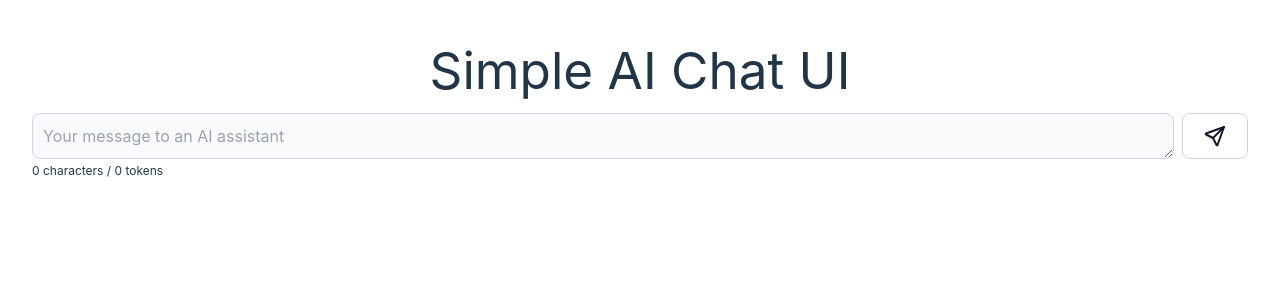
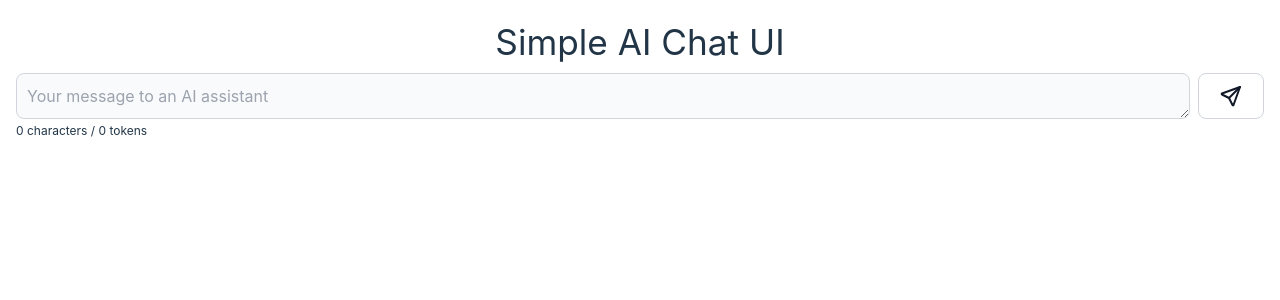
Before and after one commit to daveschumaker/super-simple-chatui, a React (Vite) app: page / in a window 1280 px wide. Shown: the top 300 px of the page. Built offline with nearby package versions, Linux system fonts and the light colour scheme.

Commit message:
chore: update CSS  and use formatTimestamp method

```diff
--- a/src/App.css
+++ b/src/App.css
@@ -1,7 +1,7 @@
 #root {
   max-width: 1280px;
   margin: 0 auto;
-  padding: 2rem;
+  padding: 1rem;
   text-align: center;
   width: 100%;
 }
--- a/src/App.tsx
+++ b/src/App.tsx
@@ -119,12 +119,17 @@ function App() {
                   dangerouslySetInnerHTML={{
                     __html: message.content.replace(/\n/g, '<br />')
                   }}
+                  style={{
+                    wordBreak: 'break-all'
+                  }}
                 />
               )}
             </div>
-            <div className="text-xs">
-              {new Date(message.timestamp).toLocaleString()}
-            </div>
+            {message.timestamp && (
+              <div className="text-xs">
+                {formatTimestamp(message.timestamp)}
+              </div>
+            )}
           </div>
         ))}
       </div>
--- a/src/index.css
+++ b/src/index.css
@@ -36,7 +36,7 @@ body {
 }
 
 h1 {
-  font-size: 3.2em;
+  font-size: 2.2em;
 }
 
 @media (prefers-color-scheme: light) {
```
